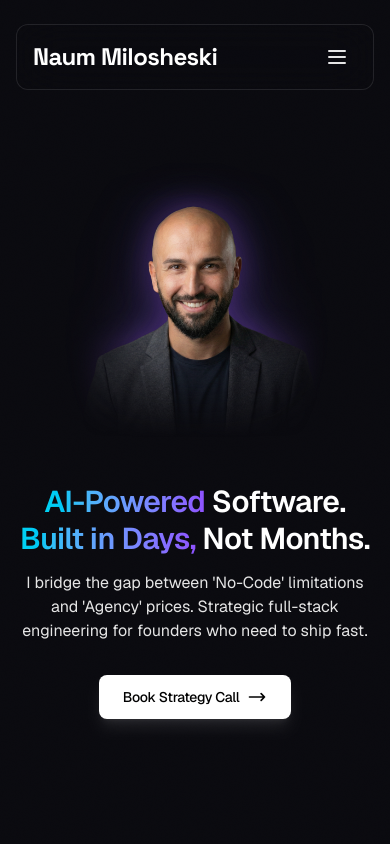
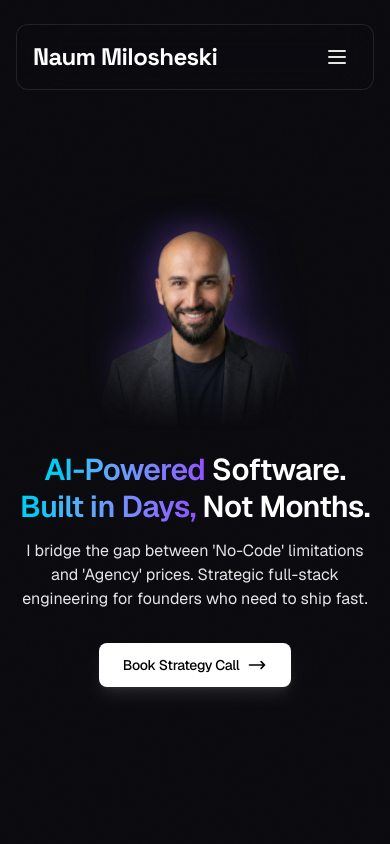
Before and after one commit to naum-milosheski/portfolio, a Next.js app: page / in a window 390 px wide. Shown: the top 844 px of the page. Built offline with nearby package versions, Linux system fonts and the light colour scheme.

Commit message:
refactor: adjust HeroSection padding, grid gap, and image width for improved layout.

```diff
--- a/src/components/sections/HeroSection.tsx
+++ b/src/components/sections/HeroSection.tsx
@@ -22,9 +22,9 @@ export default function HeroSection() {
     }, []);
 
     return (
-        <section className="relative min-h-[100svh] flex items-center pt-24 pb-16 md:pt-32 md:pb-24 overflow-hidden">
+        <section className="relative min-h-[100svh] flex items-center pt-20 pb-12 md:pt-32 md:pb-24 overflow-hidden">
             <div className="container mx-auto px-4 md:px-6 max-w-7xl">
-                <div className="grid lg:grid-cols-12 gap-12 lg:gap-8 items-center">
+                <div className="grid lg:grid-cols-12 gap-6 md:gap-12 lg:gap-8 items-center">
                     {/* Left Column - Text Content (Wider for typography) */}
                     <motion.div
                         initial={{ opacity: 0, x: -40 }}
@@ -68,7 +68,7 @@ export default function HeroSection() {
                         className="relative flex justify-center lg:justify-end lg:col-span-5 order-1 lg:order-2"
                     >
                         {/* Hero Image with Layered Masking & Back-Glow */}
-                        <div className="relative z-10 w-[280px] sm:w-[340px] md:w-[320px] lg:w-[540px]">
+                        <div className="relative z-10 w-[240px] sm:w-[340px] md:w-[320px] lg:w-[540px]">
                             <Image
                                 src="/images/hero-cutout.png"
                                 alt="Naum Milosheski - Senior AI Architect"
```
